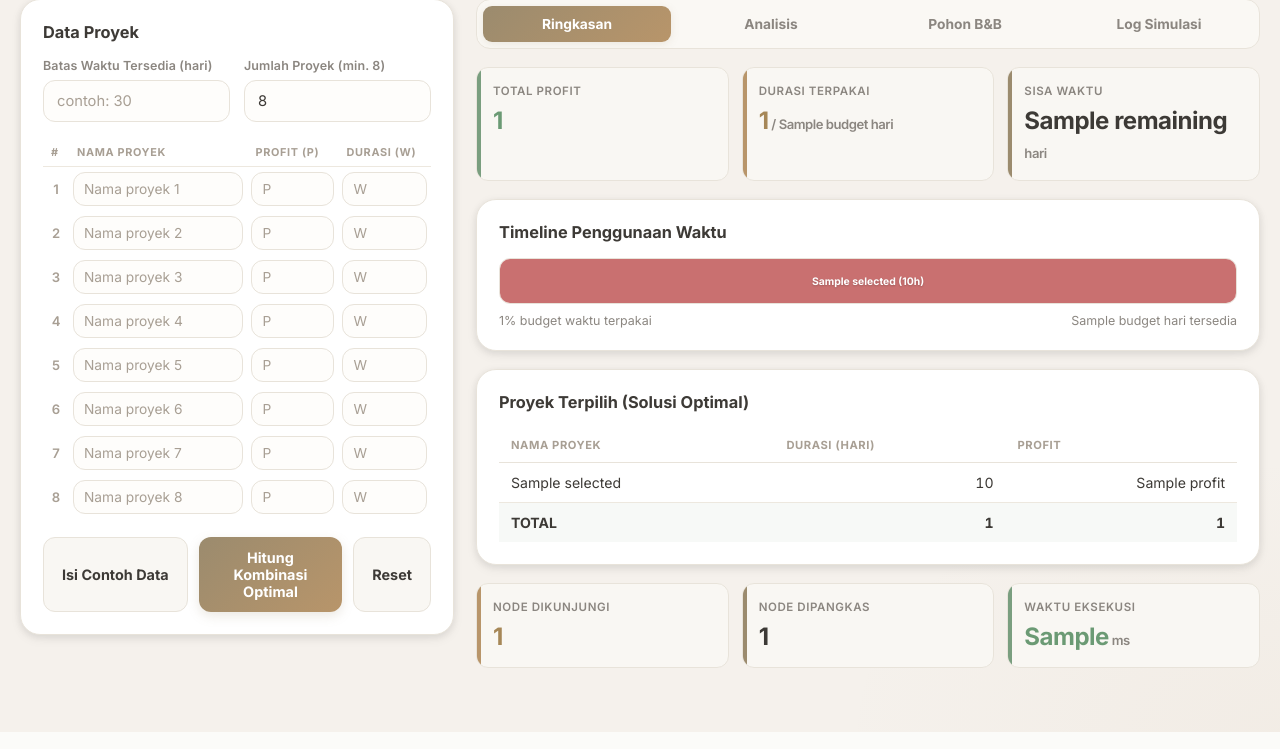
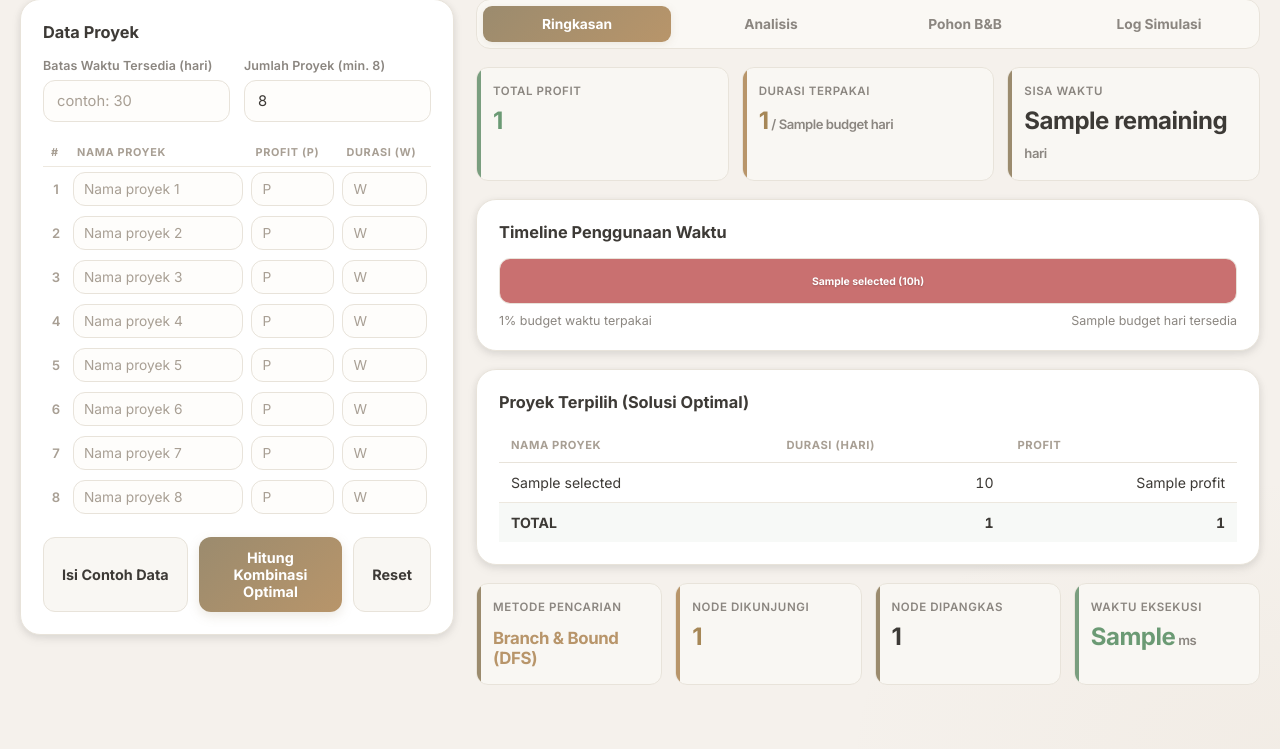
Before and after one commit to Febrian123-create/Tubes-Strago-Knapsack-0-1, a Flask app: template templates/index.html in a window 1280 px wide. Shown: the part 254-1003 px from the top of the page. Run offline with Flask 3, Linux system fonts and the light colour scheme; the template is opened without the code that fills it: most values are stand-ins (such as "Sample title", 1, 10 or a date in 2020).

Commit message:
fix button reset

```diff
--- a/KnapsackSolver.py
+++ b/KnapsackSolver.py
@@ -41,7 +41,7 @@ class KnapsackSolver:
     def _bound(self, index: int, weight: int, profit: int) -> float:
         """Upper-bound (fractional knapsack) dari posisi `index`."""
         if weight >= self.capacity:
-            return 0.0
+            return float(profit)
 
         bound_val = profit
         total_weight = weight
--- a/templates/index.html
+++ b/templates/index.html
@@ -7,7 +7,8 @@
     <title>Simulasi Pemilihan Proyek-Knapsack 0/1</title>
     <link rel="preconnect" href="https://fonts.googleapis.com">
     <link rel="preconnect" href="https://fonts.gstatic.com" crossorigin>
-    <link href="https://fonts.googleapis.com/css2?family=Merriweather:wght@400;700&family=Inter:wght@400;500;600;700&display=swap"
+    <link
+        href="https://fonts.googleapis.com/css2?family=Merriweather:wght@400;700&family=Inter:wght@400;500;600;700&display=swap"
         rel="stylesheet">
     <style>
         :root {
@@ -978,6 +979,12 @@
                     {% endif %}
 
                     <div class="stat-grid section-gap">
+                        <div class="stat-card">
+                            <div class="s-label">Metode Pencarian</div>
+                            <div class="s-value"
+                                style="font-size: 1.05rem; padding-top: 6px; font-weight: 700; color: var(--brand-2);">
+                                Branch &amp; Bound (DFS)</div>
+                        </div>
                         <div class="stat-card violet">
                             <div class="s-label">Node Dikunjungi</div>
                             <div class="s-value">{{ stats.node_count }}</div>
@@ -1038,8 +1045,8 @@
                                     <td>
                                         {% if p.selected %}
                                         <span class="badge yes">
-                                            <svg viewBox="0 0 24 24" fill="none" stroke="currentColor"
-                                                stroke-width="3" stroke-linecap="round" stroke-linejoin="round">
+                                            <svg viewBox="0 0 24 24" fill="none" stroke="currentColor" stroke-width="3"
+                                                stroke-linecap="round" stroke-linejoin="round">
                                                 <polyline points="20 6 9 17 4 12" />
                                             </svg>
                                             Dipilih
@@ -1191,7 +1198,7 @@
             });
 
             document.getElementById("resetBtn").addEventListener("click", function () {
-                location.reload();
+                window.location.href = "/";
             });
 
             document.querySelector("form").addEventListener("submit", function (e) {
@@ -1386,16 +1393,17 @@
                 circle.setAttribute("cy", py(n));
                 circle.setAttribute("r", R);
                 let fill = "#f9f7f3", stroke = "#b8956a";
-                if (n.pruned) { fill = "#ede8df"; stroke = "#c97070"; }
+                const isPrunedShow = n.pruned && !n.on_path;
+                if (isPrunedShow) { fill = "#ede8df"; stroke = "#c97070"; }
                 else if (n.on_path) { fill = "#e8f5ec"; stroke = "#7a9e7f"; }
                 circle.setAttribute("fill", fill);
                 circle.setAttribute("stroke", stroke);
-                circle.setAttribute("stroke-width", n.on_path || n.pruned ? 2.6 : 1.6);
+                circle.setAttribute("stroke-width", n.on_path || isPrunedShow ? 2.6 : 1.6);
                 if (n.on_path) circle.setAttribute("filter", "url(#glow)");
                 g.appendChild(circle);
 
                 // Tanda silang merah untuk node dipangkas
-                if (n.pruned) {
+                if (isPrunedShow) {
                     const d = R * 0.42;
                     [[-d, -d, d, d], [-d, d, d, -d]].forEach(([x1, y1, x2, y2]) => {
                         const cross = document.createElementNS(NS, "line");
@@ -1427,8 +1435,8 @@
                 ub.setAttribute("text-anchor", "middle");
                 ub.setAttribute("font-size", "9.5");
                 ub.setAttribute("font-family", "Inter, sans-serif");
-                ub.setAttribute("fill", n.pruned ? "#a86464" : "#b0a89d");
-                ub.textContent = (n.pruned ? "✕ " : "UB ") + n.bound.toFixed(0);
+                ub.setAttribute("fill", isPrunedShow ? "#a86464" : "#b0a89d");
+                ub.textContent = (isPrunedShow ? "✕ " : "UB ") + n.bound.toFixed(0);
                 g.appendChild(ub);
 
                 const title = document.createElementNS(NS, "title");
```
